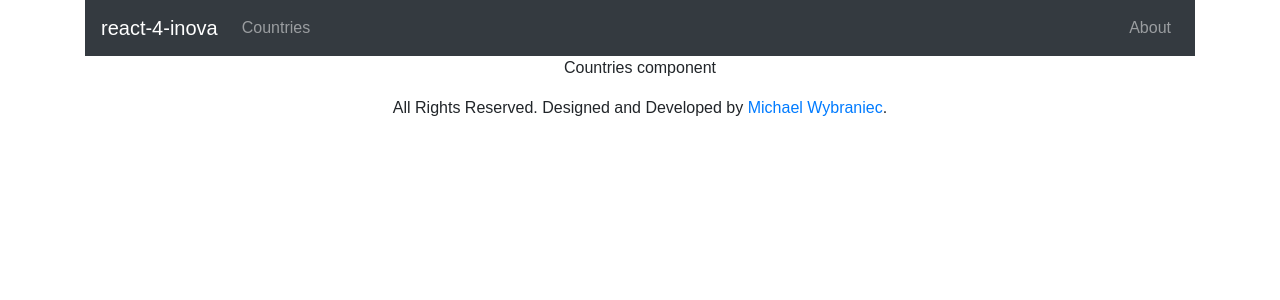
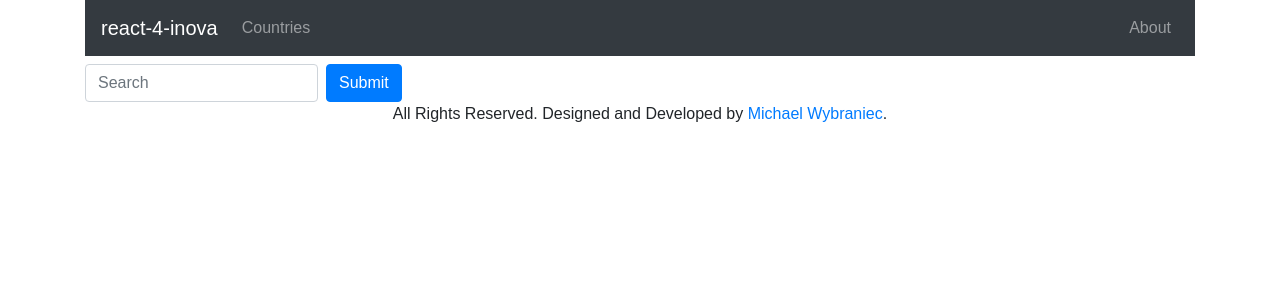
Before and after one commit to michaelwybraniec/react-4-inova, a React (Create React App) app: page / in a window 1280 px wide. Shown: the top 300 px of the page. Built offline with nearby package versions, Linux system fonts and the light colour scheme.

Commit message:
textInput

```diff
--- a/package.json
+++ b/package.json
@@ -5,6 +5,7 @@
   "keywords": [],
   "main": "src/index.js",
   "dependencies": {
+    "@gferrand/react-forms": "2.0.0",
     "bootstrap": "4.4.1",
     "eslint-plugin-react": "7.18.3",
     "react": "16.12.0",
--- a/src/views/Countries.js
+++ b/src/views/Countries.js
@@ -1,11 +1,15 @@
 import React from "react";
+import SingleSearchBar from "./components/forms/SingleSearchBar.js";
+import { Row, Col } from "react-bootstrap";
 
 class Countries extends React.Component {
   render() {
     return (
-      <React.Fragment>
-        <p>Countries component</p>
-      </React.Fragment>
+      <Row>
+        <Col className="pt-2">
+          <SingleSearchBar />
+        </Col>
+      </Row>
     );
   }
 }
--- /dev/null
+++ b/src/views/components/forms/SingleSearchBar.js
@@ -0,0 +1,28 @@
+import React from "react";
+import { Button, Form, FormControl } from "react-bootstrap";
+
+class SingleSearchBar extends React.Component {
+  constructor(props) {
+    super(props);
+    this.onClick = this.onClick.bind(this);
+    this.state = {
+      query: ""
+    };
+  }
+
+  onClick = t => {
+    console.log(t);
+  };
+
+  render() {
+    return (
+      <Form inline>
+        <FormControl type="text" placeholder="Search" className="mr-sm-2" />
+        <Button type="submit" onClick={() => this.onClick()}>
+          Submit
+        </Button>
+      </Form>
+    );
+  }
+}
+export default SingleSearchBar;
```
